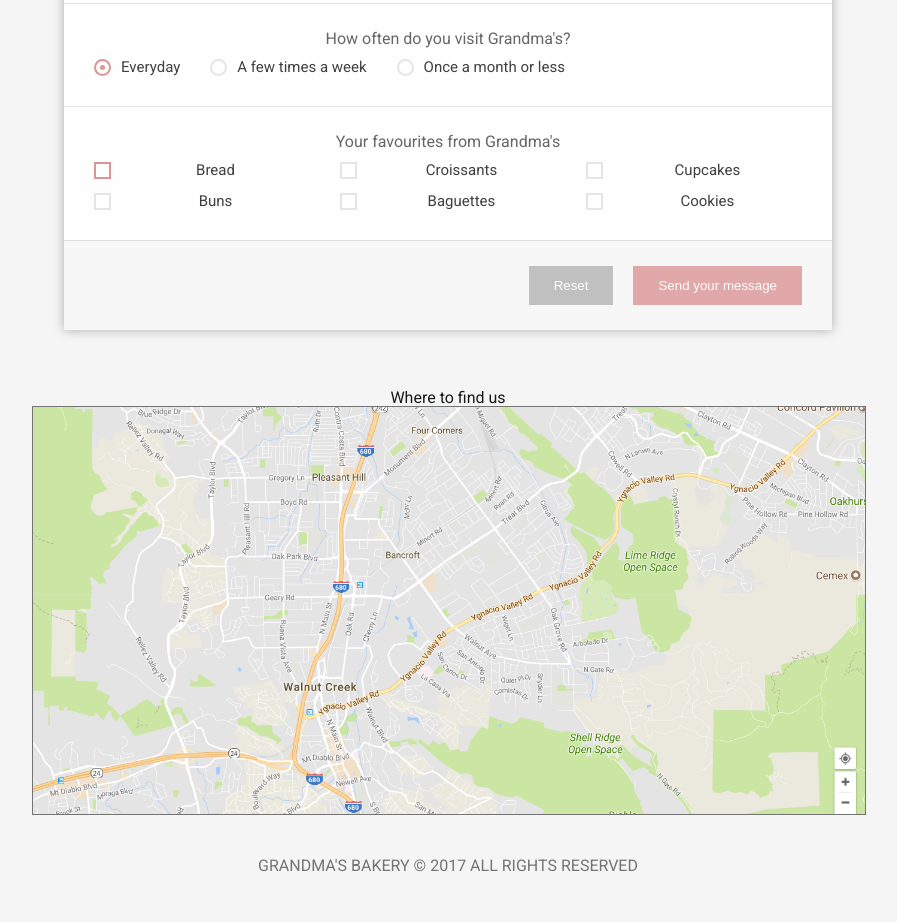
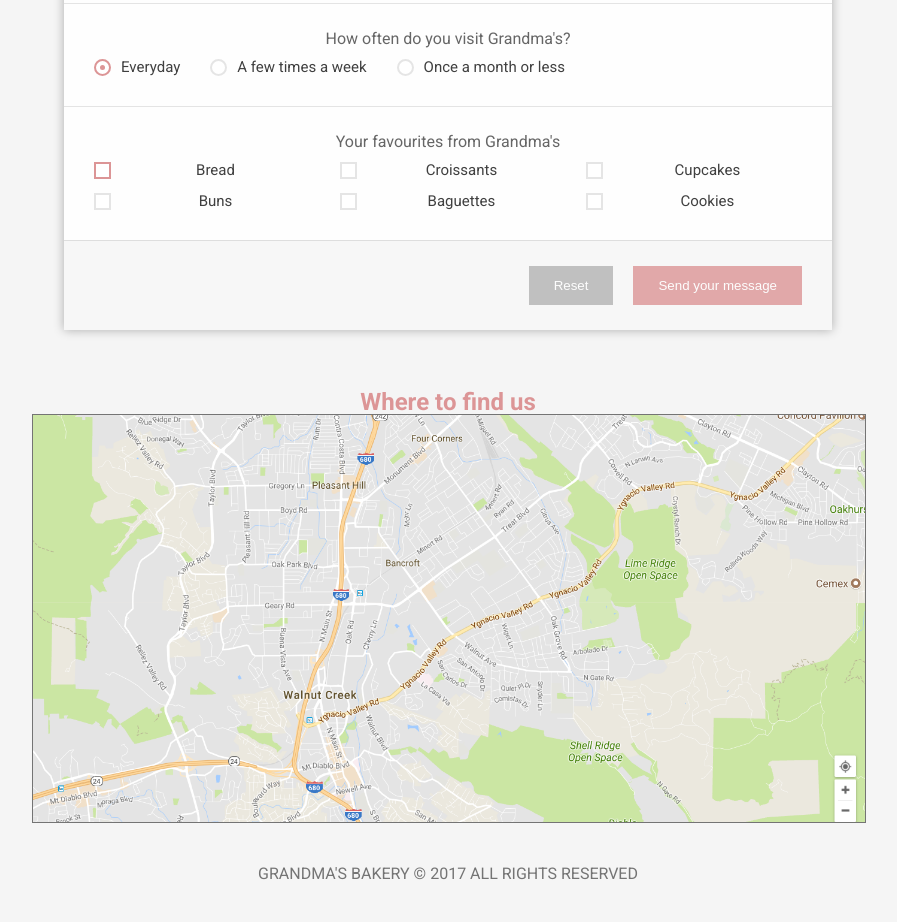
Before and after one commit to ksycz/Websites, a plain HTML site: page Grandmas_bakery_website/contact.html in a window 1280 px wide. Shown: the part 849-1771 px from the top of the page, without its empty margins (192-1089 px from the left). Drawn offline with Linux system fonts and the light colour scheme.

Commit message:
Updated a map section in contact.html

```diff
--- a/Grandmas_bakery_website/contact.html
+++ b/Grandmas_bakery_website/contact.html
@@ -117,7 +117,7 @@
 
 <!--Map section-->
   <section class="section-map">
-  <h2>Where to find us</h2>
+      <h1 class="form-section-header">Where to find us</h1>
     <picture>
       <source media="(min-width: 600px)" srcset="img/map_big.png">
       <img src="img/map_small.png" alt="Bakery location">
```
